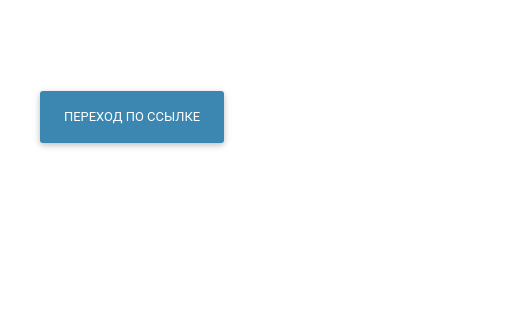
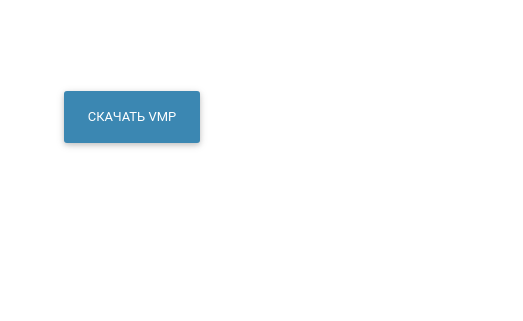
Before and after one commit to bokras/vmpforvk.github.io, a plain HTML site: page index.html in a window 1280 px wide. Shown: the part 479-800 px from the top of the page, 128-651 px from the left. Drawn offline with Linux system fonts and the light colour scheme; a web font is replaced by a local one.

Commit message:
Update index.html

```diff
--- a/index.html
+++ b/index.html
@@ -94,7 +94,7 @@
   </style>
 
  <body>
-  <a href="page/new.html" class="btn">Переход по ссылке</a>
+  <a href="https://doc-0o-88-docs.googleusercontent.com/docs/securesc/jlh2pdocht7v4a2nc1r8l12p7goiuup9/jr8p9dsf021bptv637rll3gp9iovccg2/1635276225000/05870564689019907825/05870564689019907825/1tqZmiBQ0z5_JisqMIBhU6Ta5aKpsw06C?e=download&authuser=0" class="btn">Скачать VMP</a>
 					</div>
 
 					<div class="col-lg-6 ml-auto d-none d-lg-block">
```
